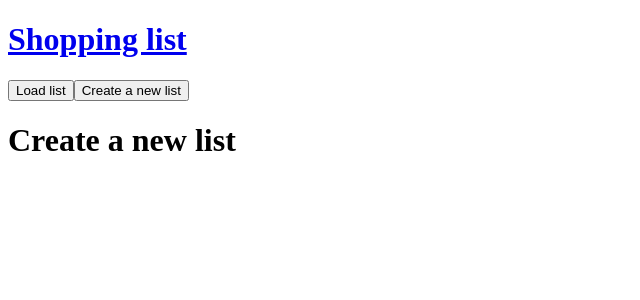
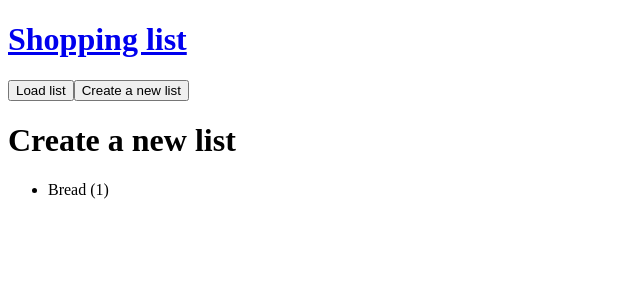
Before and after one commit to DavidBarringer/vueTalkDemoCode, a Vue app: page /create in a window 1280 px wide. Shown: the top 300 px of the page, without its empty margins (0-640 px from the left). Built offline with nearby package versions, Linux system fonts and the light colour scheme.

Commit message:
Stage 2, viewing items

```diff
--- a/src/views/Create.vue
+++ b/src/views/Create.vue
@@ -1,5 +1,23 @@
 <template>
   <div class="create">
     <h1>Create a new list</h1>
+    <ul>
+      <li v-for="(item,index) in list" :key="index">
+        {{item.itemName}}
+        ({{item.quantity}})
+      </li>
+    </ul>
   </div>
 </template>
+
+<script>
+  export default{
+    data(){
+      return{
+        list: [
+          {itemName:"Bread", quantity: 1, acquired: false}
+        ]
+      }
+    }
+  }
+</script>
```
